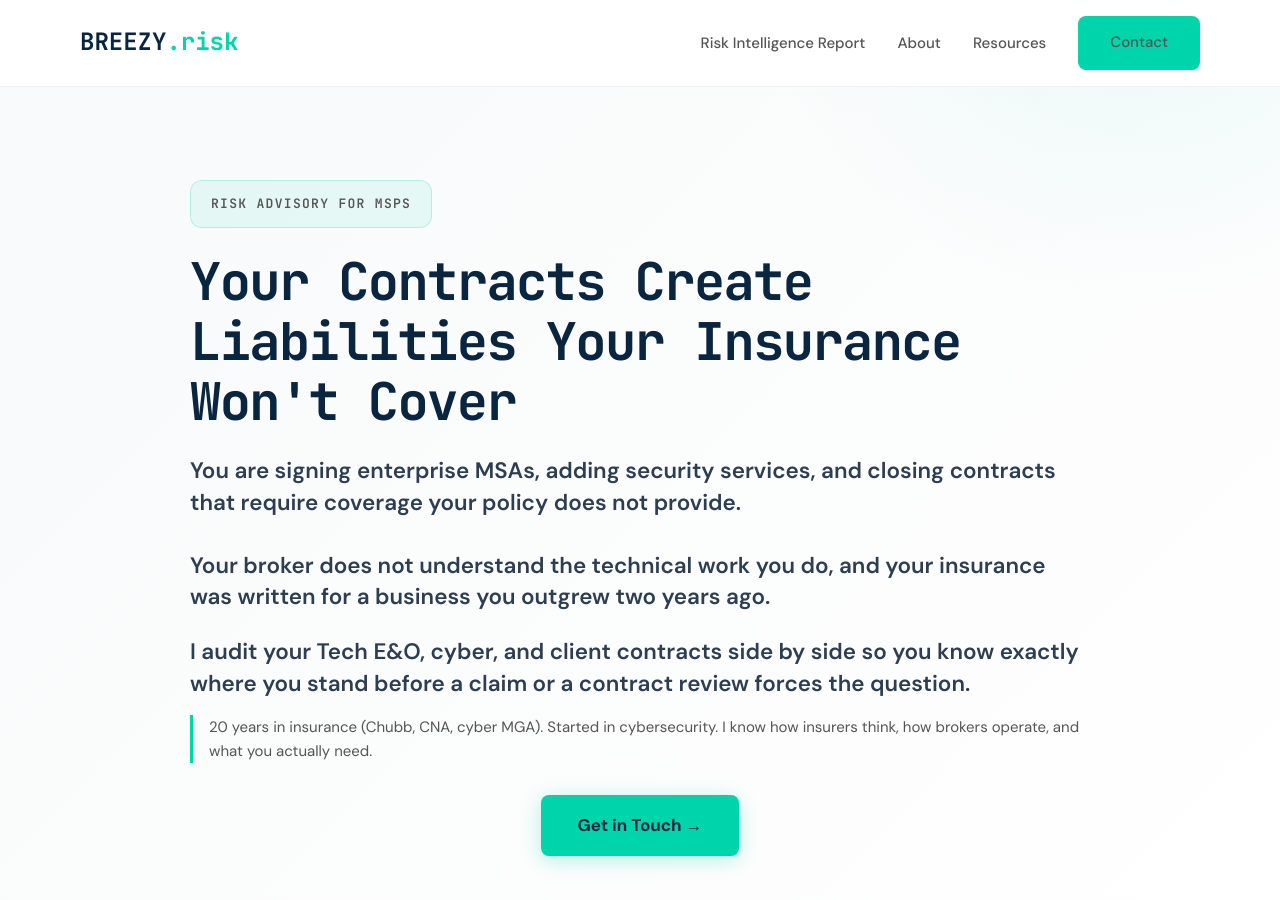
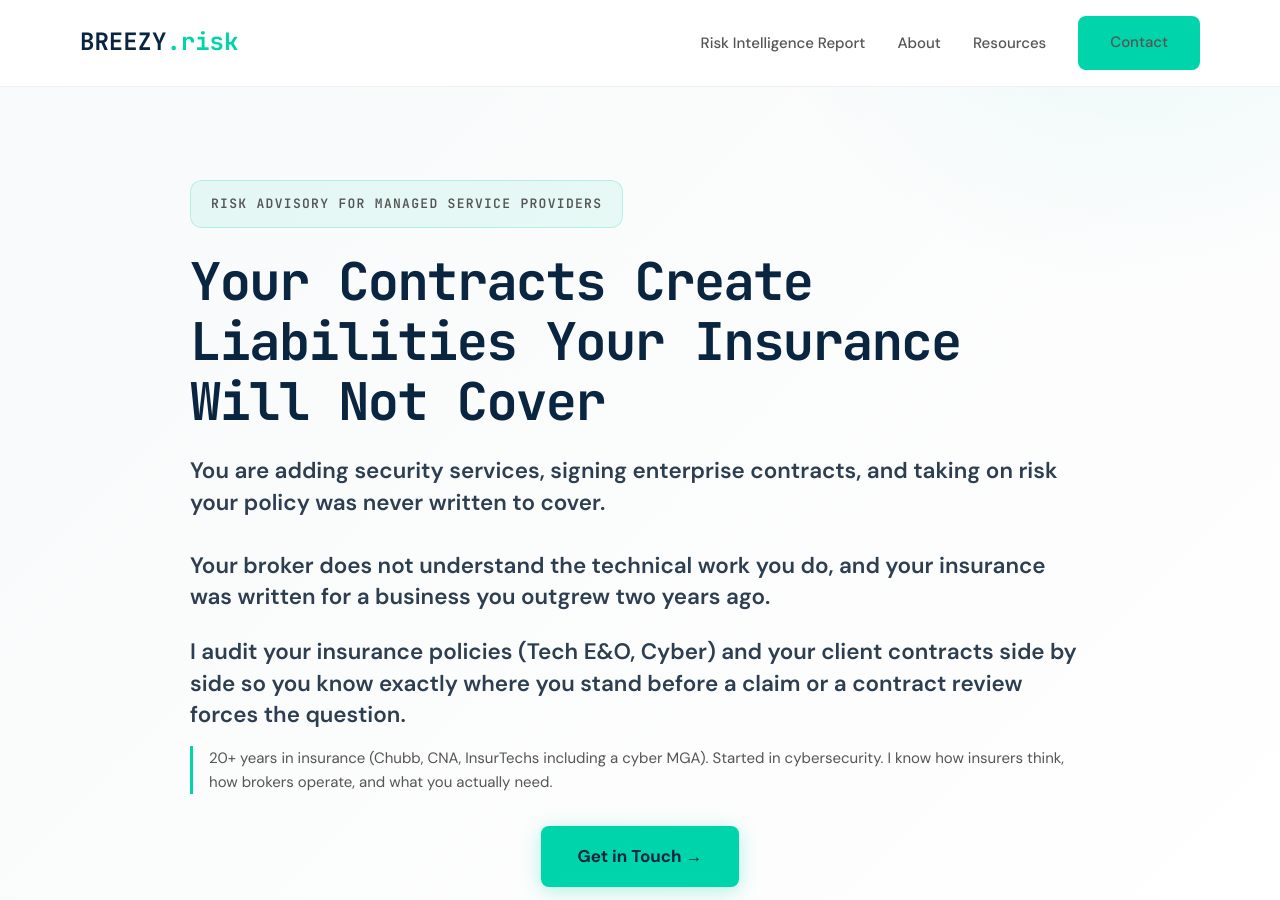
Before and after one commit to joeproe1/breezyins.com, a Jekyll site: the page built from index.html, in a window 1280 px wide and 900 px high. Built offline with Jekyll 4.4.1, drawn with Linux system fonts in a browser that asks for light colours.

Commit message:
Tighten homepage hero copy: fix sequence, expand MSP, simplify audit line
- Will Not Cover (expand contraction in headline)
- Spell out Managed Service Providers in breadcrumb
- Resequence P1: services → contracts → risk (was contracts → services → contracts)
- Clarify audit line: insurance policies (Tech E&O, Cyber) and client contracts
- Update credibility: 20+ years, InsurTechs including a cyber MGA
- Align meta description with new language

Co-Authored-By: Claude Opus 4.6 <noreply@anthropic.com>

```diff
--- a/index.html
+++ b/index.html
@@ -1,7 +1,7 @@
 ---
 layout: home
 title: "Insurance & Risk Advisory for Managed Service Providers"
-description: "Your contracts create liabilities your insurance will not cover. I audit Tech E&O and cyber policies against operations and client contracts for MSPs."
+description: "Your contracts create liabilities your insurance will not cover. I audit Tech E&O and cyber insurance policies against client contracts for managed service providers."
 ---
 
 <!-- ProfessionalService Schema -->
@@ -45,22 +45,22 @@ description: "Your contracts create liabilities your insurance will not cover. I
   <div class="container">
     <div class="hero-content" style="max-width:900px;margin:0 auto;text-align:left">
 
-      <div class="hero-breadcrumb">Risk Advisory for MSPs</div>
+      <div class="hero-breadcrumb">Risk Advisory for Managed Service Providers</div>
 
-      <h1>Your Contracts Create Liabilities Your Insurance Won't Cover</h1>
+      <h1>Your Contracts Create Liabilities Your Insurance Will Not Cover</h1>
 
       <p class="hero-subheadline">
-        You are signing enterprise MSAs, adding security services, and closing contracts that require coverage your policy does not provide.
+        You are adding security services, signing enterprise contracts, and taking on risk your policy was never written to cover.
         <br><br>
         Your broker does not understand the technical work you do, and your insurance was written for a business you outgrew two years ago.
       </p>
 
       <p class="hero-subheadline">
-        I audit your Tech E&amp;O, cyber, and client contracts side by side so you know exactly where you stand before a claim or a contract review forces the question.
+        I audit your insurance policies (Tech E&amp;O, Cyber) and your client contracts side by side so you know exactly where you stand before a claim or a contract review forces the question.
       </p>
 
       <p class="hero-credibility">
-        20 years in insurance (Chubb, CNA, cyber MGA). Started in cybersecurity. I know how insurers think, how brokers operate, and what you actually need.
+        20+ years in insurance (Chubb, CNA, InsurTechs including a cyber MGA). Started in cybersecurity. I know how insurers think, how brokers operate, and what you actually need.
       </p>
 
       <div class="cta-group" style="justify-content: center;">
```
